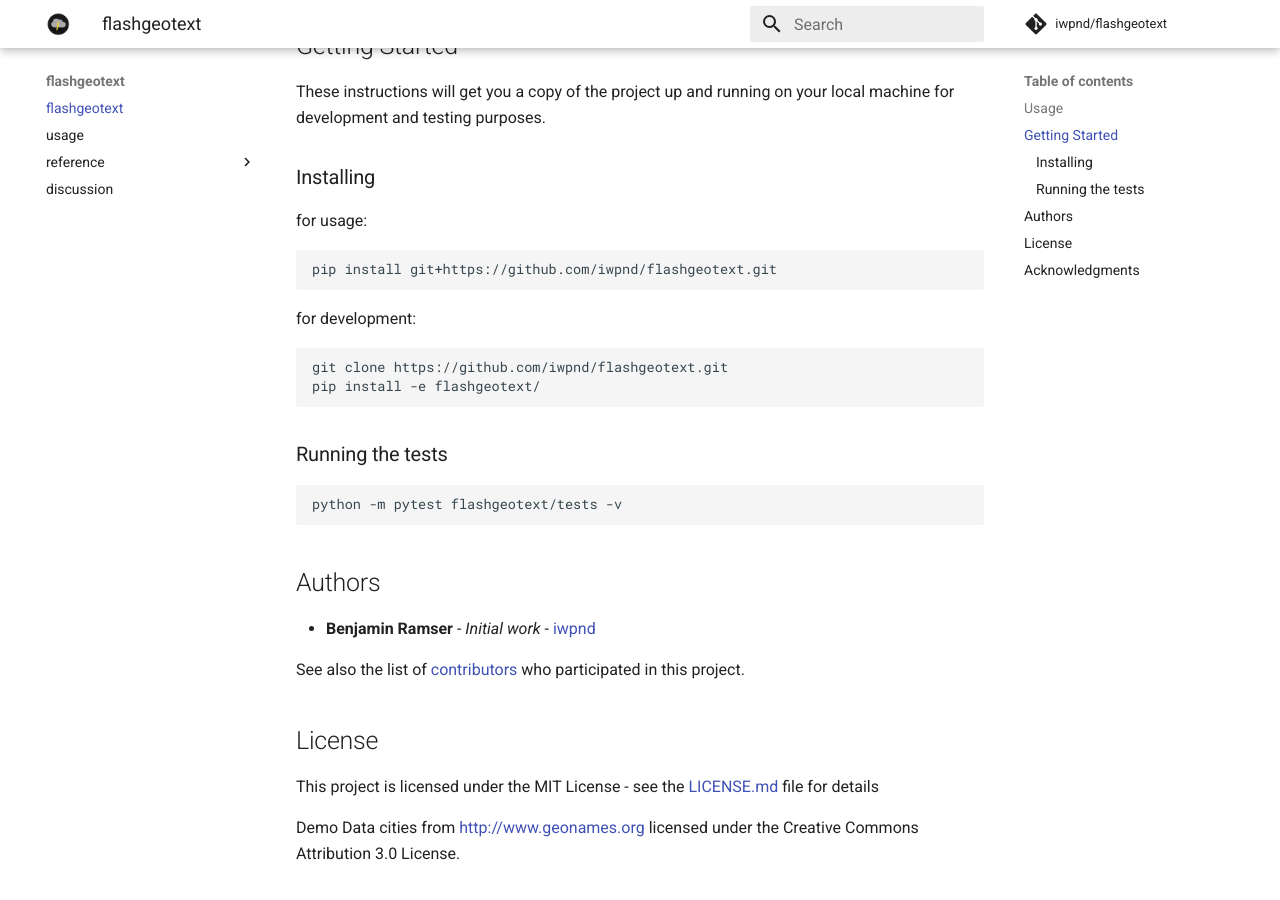
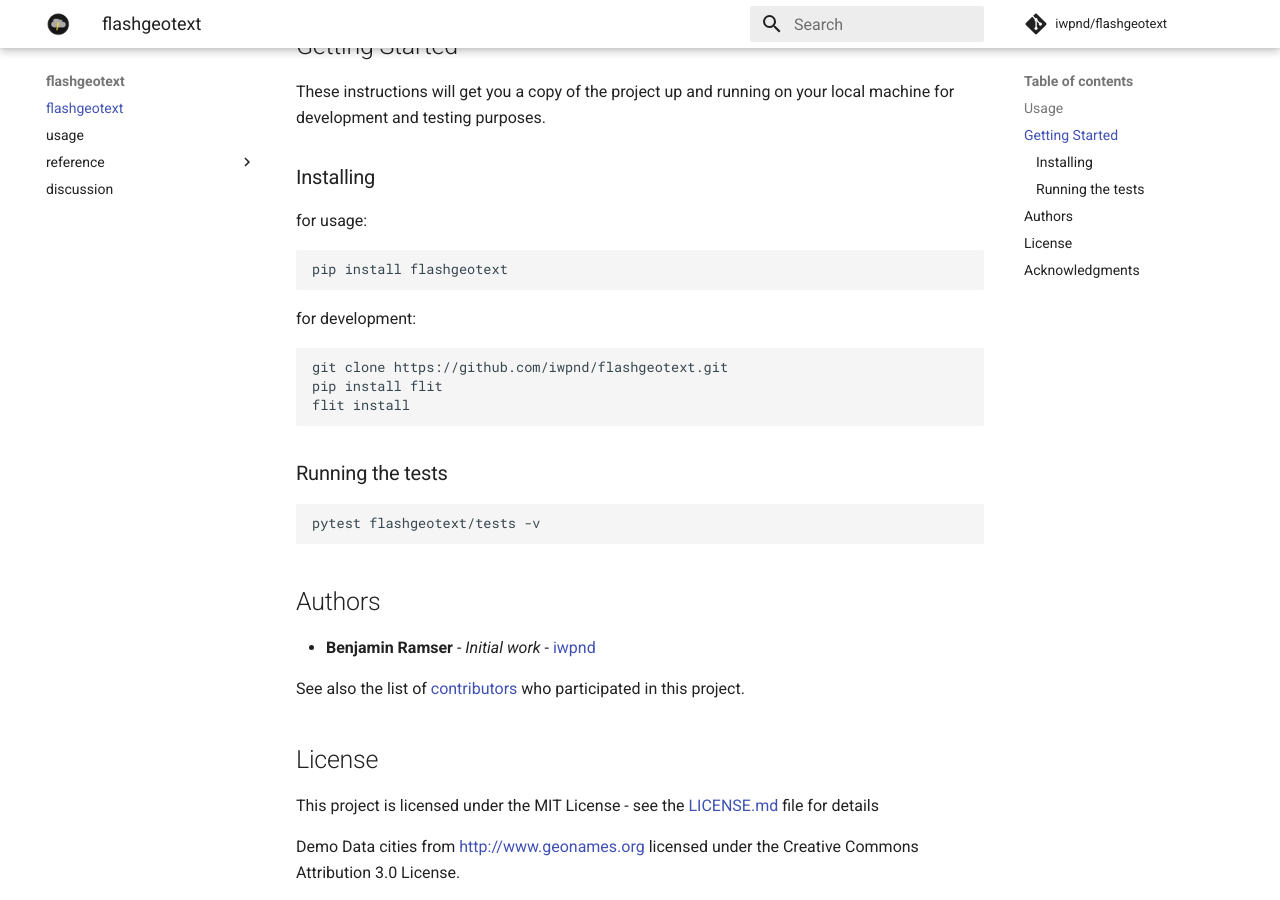
Before and after one commit to iwpnd/flashgeotext, an MkDocs documentation site: the page built from docs/index.md, in a window 1280 px wide and 900 px high, scrolled down 1131 px. Built offline with MkDocs 1.6.1 and Material for MkDocs 9.7.7, drawn with Linux system fonts in a browser that asks for light colours; emoji names are drawn with the system emoji font; comment, search, counter and statistics services are not loaded.

````diff
--- a/docs/index.md
+++ b/docs/index.md
@@ -58,19 +58,20 @@ These instructions will get you a copy of the project up and running on your loc
 
 for usage:
 ```bash
-pip install git+https://github.com/iwpnd/flashgeotext.git
+pip install flashgeotext
 ```
 
 for development:
 ```bash
 git clone https://github.com/iwpnd/flashgeotext.git
-pip install -e flashgeotext/
+pip install flit
+flit install
 ```
 
 ### Running the tests
 
 ```bash
-python -m pytest flashgeotext/tests -v
+pytest flashgeotext/tests -v
 ```
 
 ## Authors
````
Also changed, not shown: readme.md (+4 -3 lines), 1 other file.
